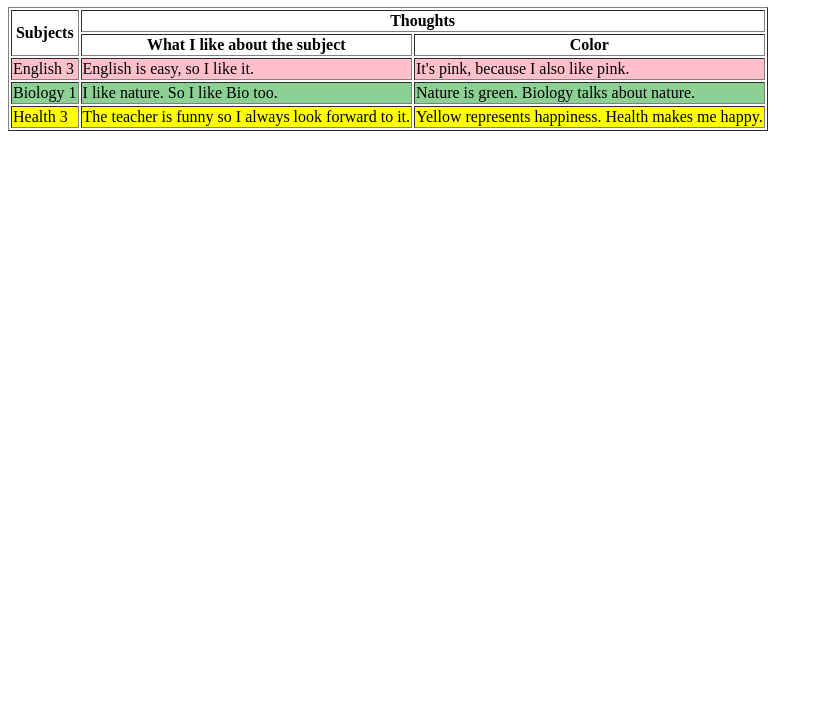
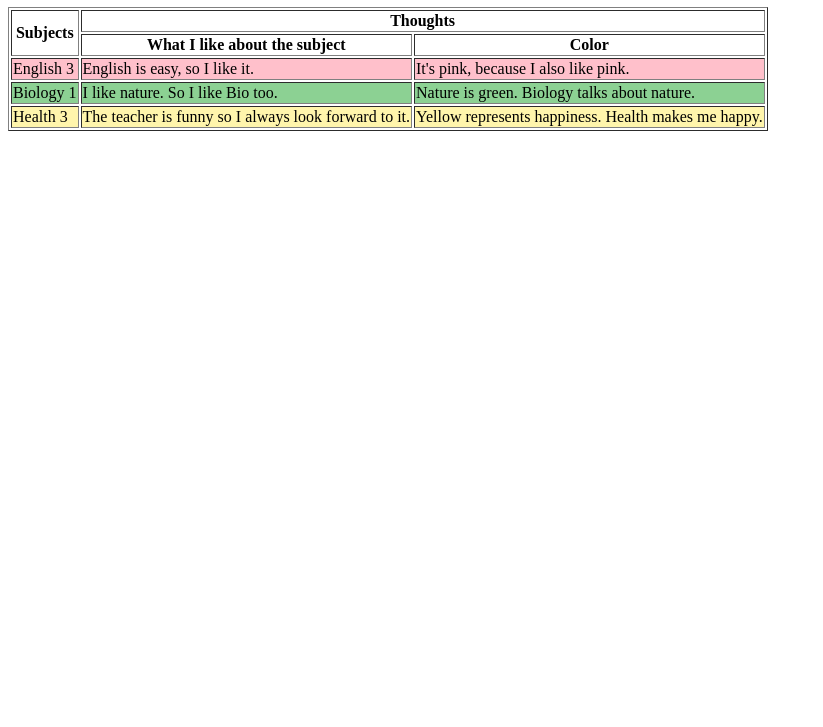
Before and after one commit to sksksky/Potassium-Lab3-Barte, a plain HTML site: page subjects.html in a window 1280 px wide. Shown: the part 73-800 px from the top of the page, without its empty margins (0-823 px from the left). Drawn offline with Linux system fonts and the light colour scheme.

Commit message:
Update subjects.html

```diff
--- a/subjects.html
+++ b/subjects.html
@@ -27,7 +27,7 @@
             <td> Biology 1 </td>
             <td> I like nature. So I like Bio too. </td>
             <td> Nature is green. Biology talks about nature. </td>
-         <tr style="background-color:yellow";>
+         <tr style="background-color:#FFF5AC";>
             <td> Health 3 </td>
             <td> The teacher is funny so I always look forward to it.</td>
             <td> Yellow represents happiness. Health makes me happy.</td>
```
